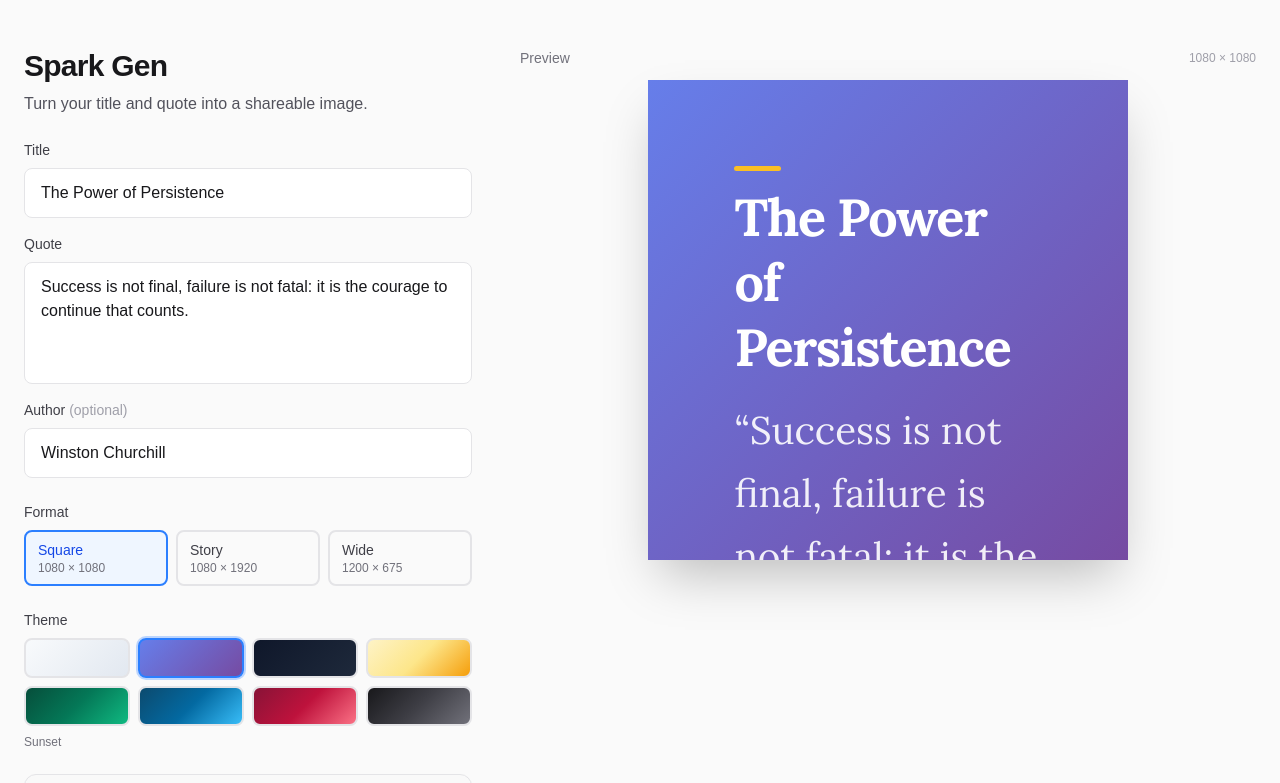
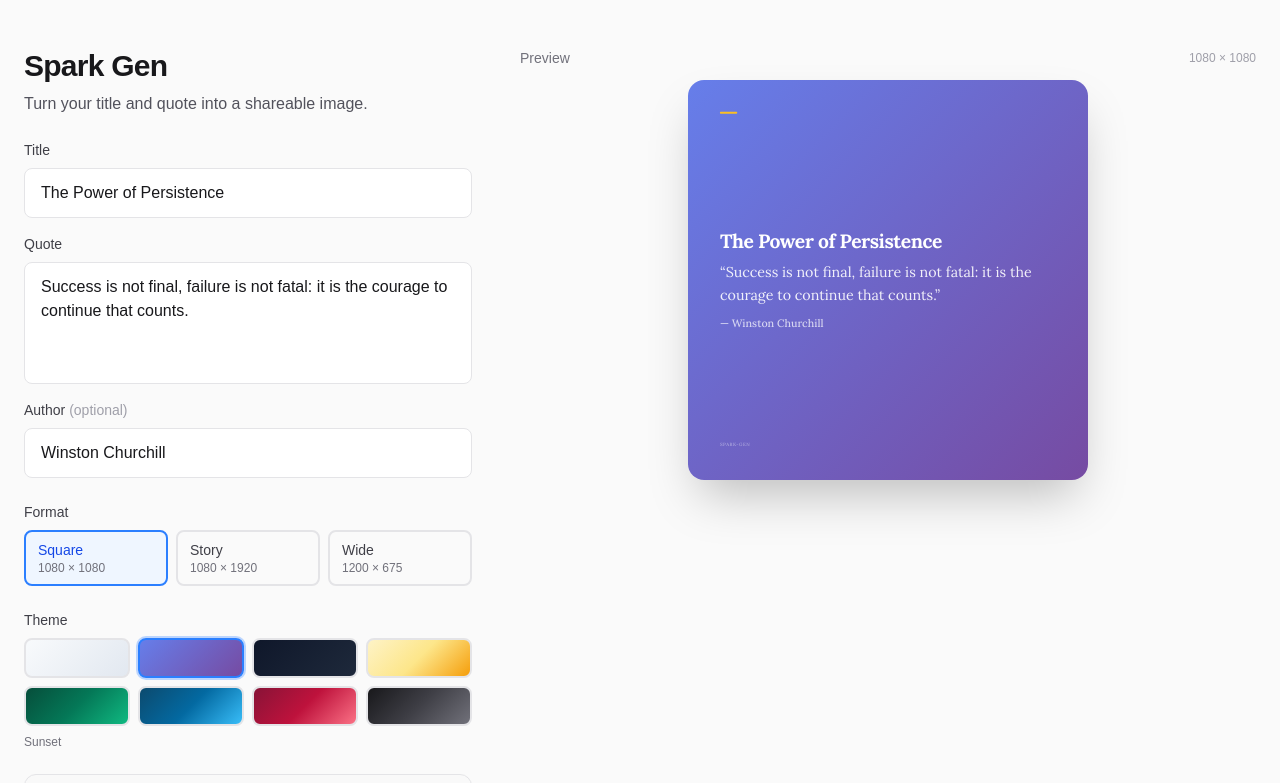
Before and after one commit to nisargjoshi16/spark-gen, a Next.js app: page / in a window 1280 px wide. Shown: the top 783 px of the page. Built offline with nearby package versions, Linux system fonts and the light colour scheme; a web font is replaced by a local one.

Commit message:
Fix image export: render at full resolution, scale preview only

```diff
--- a/src/components/QuoteCard.tsx
+++ b/src/components/QuoteCard.tsx
@@ -1,3 +1,4 @@
+import { forwardRef } from "react";
 import { getFontFamily } from "@/lib/fonts";
 import type {
   Customization,
@@ -24,12 +25,8 @@ function getFontSizes(format: Format, quoteSize: number) {
   };
 }
 
-export function QuoteCard({
-  input,
-  template,
-  format,
-  customization,
-}: QuoteCardProps) {
+export const QuoteCard = forwardRef<HTMLDivElement, QuoteCardProps>(
+  function QuoteCard({ input, template, format, customization }, ref) {
     const { title, quote, author } = input;
     const { fontId, textAlign, layoutId, quoteSize, showWatermark } =
       customization;
@@ -55,12 +52,15 @@ export function QuoteCard({
       return (
         <>
           <div
-          className={`absolute top-0 ${textAlign === "center" ? "left-1/2 -translate-x-1/2" : textAlign === "right" ? "right-0" : "left-0"} rounded-full`}
+            className="absolute rounded-full"
             style={{
               ...accentStyle,
               top: padding,
-            ...(textAlign === "left" && { left: padding }),
-            ...(textAlign === "right" && { right: padding }),
+              ...(textAlign === "center"
+                ? { left: "50%", transform: "translateX(-50%)" }
+                : textAlign === "right"
+                  ? { right: padding }
+                  : { left: padding }),
             }}
           />
           <div
@@ -70,7 +70,11 @@ export function QuoteCard({
             {title && (
               <h2
                 className="font-bold leading-tight tracking-tight"
-              style={{ color: template.titleColor, fontSize: sizes.title, marginBottom: sizes.quote * 0.5 }}
+                style={{
+                  color: template.titleColor,
+                  fontSize: sizes.title,
+                  marginBottom: sizes.quote * 0.5,
+                }}
               >
                 {title}
               </h2>
@@ -85,11 +89,12 @@ export function QuoteCard({
             )}
             {author && (
               <p
-              className="font-medium opacity-80"
+                className="font-medium"
                 style={{
                   color: template.quoteColor,
                   fontSize: sizes.author,
                   marginTop: sizes.quote * 0.6,
+                  opacity: 0.8,
                 }}
               >
                 — {author}
@@ -102,7 +107,7 @@ export function QuoteCard({
 
     function renderCentered() {
       return (
-      <div className={`flex flex-1 flex-col items-center justify-center text-center`}>
+        <div className="flex flex-1 flex-col items-center justify-center text-center">
           {quote && (
             <blockquote
               className="leading-relaxed"
@@ -129,11 +134,11 @@ export function QuoteCard({
           )}
           {author && (
             <p
-            className="opacity-70"
               style={{
                 color: template.quoteColor,
                 fontSize: sizes.author,
                 marginTop: sizes.quote * 0.5,
+                opacity: 0.7,
               }}
             >
               — {author}
@@ -177,11 +182,11 @@ export function QuoteCard({
               )}
               {author && (
                 <p
-                className="opacity-70"
                   style={{
                     color: template.quoteColor,
                     fontSize: sizes.author * 0.9,
                     marginTop: sizes.author * 0.3,
+                    opacity: 0.7,
                   }}
                 >
                   {author}
@@ -195,18 +200,24 @@ export function QuoteCard({
 
     return (
       <div
-      className="relative flex w-full flex-col justify-between overflow-hidden"
+        ref={ref}
+        className="relative flex shrink-0 flex-col justify-between overflow-hidden"
         style={{
+          width: format.width,
+          height: format.height,
           background: template.background,
-        aspectRatio: format.aspectRatio,
           padding,
           fontFamily,
         }}
       >
         {isEmpty ? (
           <p
-          className="flex flex-1 items-center justify-center opacity-50"
-          style={{ color: template.quoteColor, fontSize: sizes.quote }}
+            className="flex flex-1 items-center justify-center"
+            style={{
+              color: template.quoteColor,
+              fontSize: sizes.quote,
+              opacity: 0.5,
+            }}
           >
             Your quote will appear here
           </p>
@@ -220,11 +231,12 @@ export function QuoteCard({
 
         {showWatermark && (
           <div
-          className="font-medium uppercase tracking-widest opacity-50"
+            className="font-medium uppercase tracking-widest"
             style={{
               color: template.quoteColor,
               fontSize: sizes.watermark,
               textAlign: textAlign,
+              opacity: 0.5,
             }}
           >
             spark-gen
@@ -232,4 +244,5 @@ export function QuoteCard({
         )}
       </div>
     );
-}
+  },
+);
--- a/src/components/QuoteGenerator.tsx
+++ b/src/components/QuoteGenerator.tsx
@@ -5,6 +5,7 @@ import { CustomizationPanel } from "@/components/CustomizationPanel";
 import { QuoteCard } from "@/components/QuoteCard";
 import { exportCardAsPng } from "@/lib/export-image";
 import { formats, getFormat } from "@/lib/formats";
+import { getPreviewScale } from "@/lib/preview";
 import { getTemplate, templates } from "@/lib/templates";
 import {
   DEFAULT_CUSTOMIZATION,
@@ -31,6 +32,7 @@ export function QuoteGenerator() {
 
   const template = getTemplate(templateId);
   const format = getFormat(formatId);
+  const preview = getPreviewScale(format);
 
   async function handleDownload() {
     if (!cardRef.current) return;
@@ -38,7 +40,7 @@ export function QuoteGenerator() {
     setIsExporting(true);
     try {
       const filename = `${title.slice(0, 30).replace(/\s+/g, "-").toLowerCase() || "quote"}-${format.id}.png`;
-      await exportCardAsPng(cardRef.current, format, filename);
+      await exportCardAsPng(cardRef.current, filename);
     } catch (error) {
       console.error("Failed to export image:", error);
     } finally {
@@ -170,17 +172,24 @@ export function QuoteGenerator() {
           <span className="text-xs text-zinc-400">{format.label}</span>
         </div>
         <div
-          ref={cardRef}
-          className="w-full shadow-2xl"
-          style={{ maxWidth: format.id === "story" ? 320 : 480 }}
+          className="overflow-hidden rounded-2xl shadow-2xl"
+          style={{ width: preview.width, height: preview.height }}
+        >
+          <div
+            style={{
+              transform: `scale(${preview.scale})`,
+              transformOrigin: "top left",
+            }}
           >
             <QuoteCard
+              ref={cardRef}
               input={{ title, quote, author }}
               template={template}
               format={format}
               customization={customization}
             />
           </div>
+        </div>
       </section>
     </div>
   );
--- a/src/lib/export-image.ts
+++ b/src/lib/export-image.ts
@@ -1,36 +1,26 @@
 import { toPng } from "html-to-image";
-import type { Format } from "@/types/quote";
+
+function waitForPaint(): Promise<void> {
+  return new Promise((resolve) => {
+    requestAnimationFrame(() => requestAnimationFrame(() => resolve()));
+  });
+}
 
 export async function exportCardAsPng(
   element: HTMLElement,
-  format: Format,
   filename: string,
 ): Promise<void> {
-  const previousWidth = element.style.width;
-  const previousHeight = element.style.height;
-  const previousMaxWidth = element.style.maxWidth;
+  await document.fonts.ready;
+  await waitForPaint();
 
-  element.style.width = `${format.width}px`;
-  element.style.height = `${format.height}px`;
-  element.style.maxWidth = "none";
-
-  await document.fonts.ready;
-
-  try {
   const dataUrl = await toPng(element, {
-      width: format.width,
-      height: format.height,
     pixelRatio: 1,
     cacheBust: true,
+    skipAutoScale: true,
   });
 
   const link = document.createElement("a");
   link.download = filename;
   link.href = dataUrl;
   link.click();
-  } finally {
-    element.style.width = previousWidth;
-    element.style.height = previousHeight;
-    element.style.maxWidth = previousMaxWidth;
 }
-}
--- a/src/lib/fonts.ts
+++ b/src/lib/fonts.ts
@@ -31,10 +31,10 @@ export const fontOptions: { id: FontId; name: string }[] = [
 ];
 
 const fontFamilies: Record<FontId, string> = {
-  sans: "var(--font-inter), system-ui, sans-serif",
-  serif: "var(--font-lora), Georgia, serif",
-  display: "var(--font-playfair), Georgia, serif",
-  mono: "var(--font-jetbrains), monospace",
+  sans: inter.style.fontFamily,
+  serif: lora.style.fontFamily,
+  display: playfair.style.fontFamily,
+  mono: jetbrainsMono.style.fontFamily,
 };
 
 export function getFontFamily(id: FontId): string {
--- /dev/null
+++ b/src/lib/preview.ts
@@ -0,0 +1,22 @@
+import type { Format, FormatId } from "@/types/quote";
+
+const PREVIEW_WIDTHS: Record<FormatId, number> = {
+  square: 400,
+  story: 280,
+  twitter: 440,
+};
+
+export function getPreviewScale(format: Format): {
+  scale: number;
+  width: number;
+  height: number;
+} {
+  const previewWidth = PREVIEW_WIDTHS[format.id];
+  const scale = previewWidth / format.width;
+
+  return {
+    scale,
+    width: previewWidth,
+    height: Math.round(format.height * scale),
+  };
+}
```
Also changed, not shown: 1 other file (tests, documents, lock files or other folders). Lines whose indentation alone changed are shown as unchanged.
